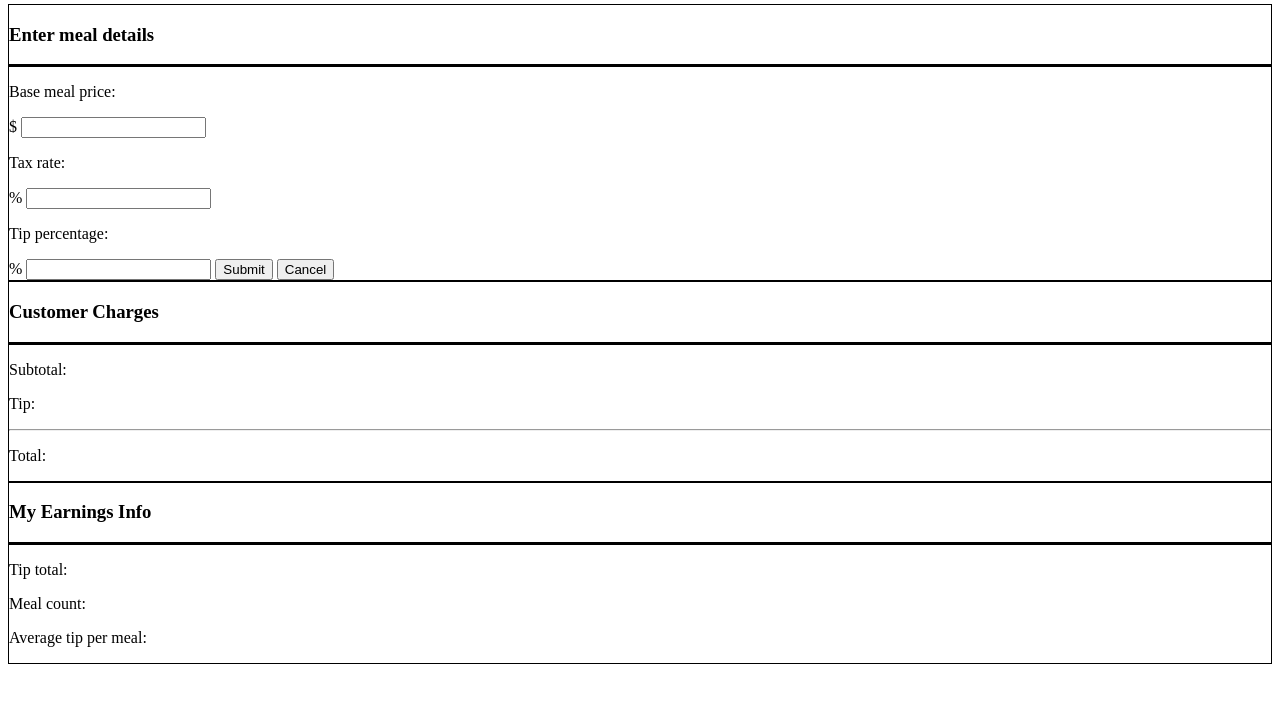
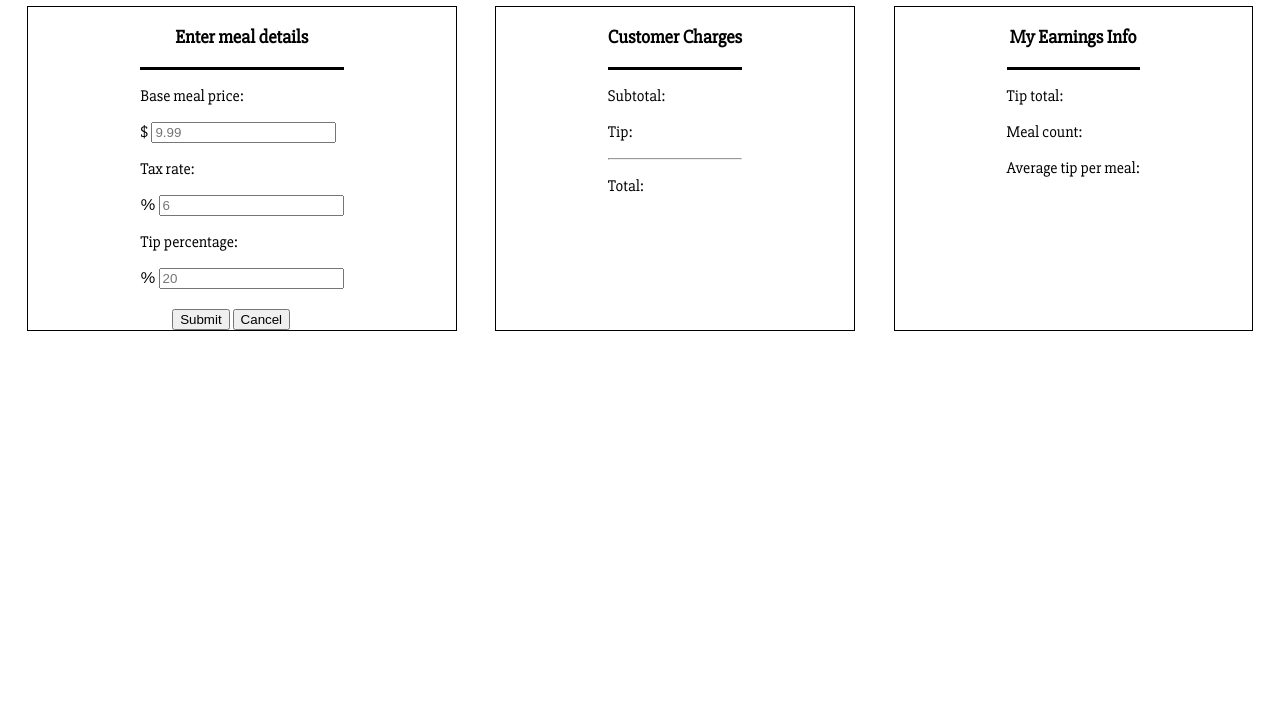
Before and after one commit to nicole-lindsay/waitstaff, a plain HTML site: page index.html in a window 1280 px wide. Shown: the part 76-800 px from the top of the page. Drawn offline with nearby package versions, Linux system fonts and the light colour scheme.

Commit message:
ng-min, ng-model, required

```diff
--- a/app.js
+++ b/app.js
@@ -1,4 +1,7 @@
 angular.module('myApp', [])
 	.controller('myCtrl', function(){
 		var main = this;
+		main.baseMeal = "";
+		main.taxRate = "";
+		main.tipPercent = "";
 	});
--- a/index.html
+++ b/index.html
@@ -5,39 +5,49 @@
     <meta charset="UTF-8">
     <title>Waitstaff Calculator</title>
     <link rel="stylesheet" type="text/css" href="style.css">
+    <link href="https://fonts.googleapis.com/css?family=Slabo+27px" rel="stylesheet">
     <script type="text/javascript" src="https://ajax.googleapis.com/ajax/libs/angularjs/1.3.10/angular.js"></script>
     <script type="text/javascript" src="app.js"></script>
 </head>
 
 <body ng-controller="myCtrl as main">
     <h1>Waitstaff Calculator</h1>
+    <div id="waitstaff">
         <div id="mealDetails">
+            <form name="myForm">
                 <div class="boxTitle">
-            <h3>Enter meal details</h3></div>
+                    <h3>Enter meal details</h3>
+                </div>
                 <p>Base meal price:</p>$
-        <input type="number">
+                <input type="number" placeholder="9.99" ng-model="main.baseMeal" ng-min="0" required>  <!-- must allow decimal points, no negative numbers -->
                 <p>Tax rate:</p>%
-        <input type="number">
+                <input type="number" placeholder="6" ng-model="main.taxRate" ng-min="0" required>
                 <p>Tip percentage:</p>%
-        <input type="number">
+                <input type="number" placeholder="20" ng-model="main.tipPercent" ng-min="0" required>
+                <br>
+                <br>
+                <div id="buttons">
                     <button>Submit</button>
                     <button>Cancel</button>
                 </div>
-    <div id="custCharges">
+            </form>
+        </div>
+        <div id="custCharges">  <!-- must be reflected as currency -->
             <div class="boxTitle">
                 <h3>Customer Charges</h3></div>
-        <p>Subtotal:</p>
-        <p>Tip:</p>
+            <p>Subtotal: {{ main.baseMeal }}</p>
+            <p>Tip: {{ main.tipPercent }}</p>
             <hr>
             <p>Total:</p>
         </div>
-    <div id="earnInfo">
+        <div id="earnInfo">   <!-- tip total & avg tip must be reflected as currency -->
             <div class="boxTitle">
                 <h3>My Earnings Info</h3></div>
             <P>Tip total:</P>
             <p>Meal count:</p>
             <p>Average tip per meal:</p>
         </div>
+    </div>
 </body>
 
 </html>
--- a/style.css
+++ b/style.css
@@ -1,12 +1,28 @@
+body {
+	font-family: 'Slabo 27px', serif;
+}
+
 #mealDetails, #custCharges, #earnInfo {
 	border-style: solid;
 	border-width: thin;
+	padding-left: 7em;
+	padding-right: 7em;
+}
+
+#waitstaff {
+	display: flex;
+	justify-content: space-around;
 }
 
 .boxTitle {
 	border-bottom: solid;
+	text-align: center;
 }
 
 h1 {
 	text-align: center;
 }
+
+#buttons {
+	margin-left: 2em;
+}
```
Lines whose indentation alone changed are shown as unchanged.
